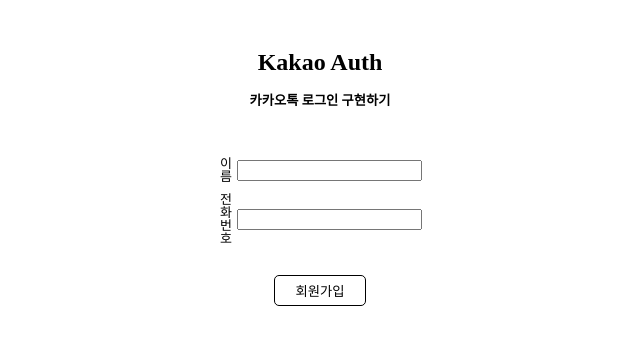
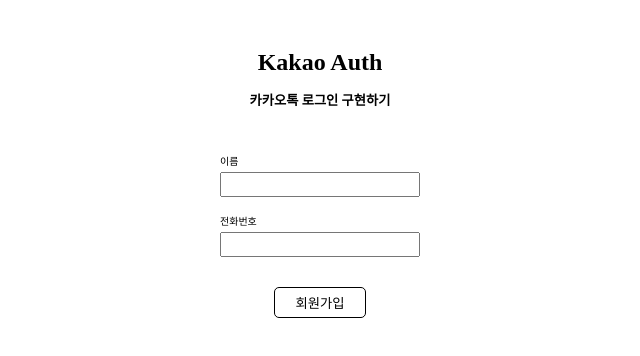
Before and after one commit to devwoodie/kakao-auth, a React (Create React App) app: page /oauth in a window 1280 px wide. Shown: the top 356 px of the page, without its empty margins (320-960 px from the left). Built offline with nearby package versions, Linux system fonts and the light colour scheme.

Commit message:
feat: ui 수정

```diff
--- a/src/App.css
+++ b/src/App.css
@@ -35,16 +35,20 @@
 .input{
     width: 10%;
     min-width: 200px;
-    margin: 10px auto;
-    display: flex;
-    align-items: center;
-    justify-content: space-between;
+    margin: 20px auto;
 }
-.input label{
+.input .input-label{
+    font-size: 10px;
+    width: 100%;
+    display: block;
+    text-align: left;
+    margin-bottom: 5px;
+}
+.input input{
     font-size: 13px;
     width: 100%;
-    display: inline-block;
-    margin-right: 5px;
+    display: block;
+    padding: 3px;
 }
 .sign-btn{
     display: block;
--- a/src/components/Info.tsx
+++ b/src/components/Info.tsx
@@ -30,7 +30,7 @@
     return(
         <form className="Info" onSubmit={handleSubmit}>
             <div className="input">
-                <label>이름 </label>
+                <label className="input-label">이름</label>
                 <input
                     type="text"
                     id="name"
@@ -39,7 +39,7 @@
                 />
             </div>
             <div className="input">
-                <label>전화번호 </label>
+                <label className="input-label">전화번호</label>
                 <input
                     type="text"
                     id="number"
--- a/src/components/KakaoLogIn.tsx
+++ b/src/components/KakaoLogIn.tsx
@@ -4,6 +4,7 @@
 const KakaoLogIn = () => {
 
     const REST_API_KEY = process.env.REACT_APP_REST_API_KEY;
+    console.log(REST_API_KEY)
     const REDIRECT_URI: string = "http://localhost:3000/oauth";
     const KAKAO_AUTH_URL: string = `https://kauth.kakao.com/oauth/authorize?client_id=${REST_API_KEY}&redirect_uri=${REDIRECT_URI}&response_type=code`;
 
--- a/src/reset.css
+++ b/src/reset.css
@@ -38,3 +38,6 @@
     border-collapse: collapse;
     border-spacing: 0;
 }
+*{
+    box-sizing: border-box;
+}
```
